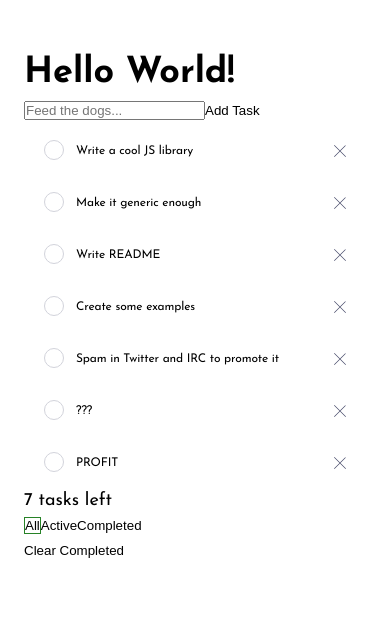
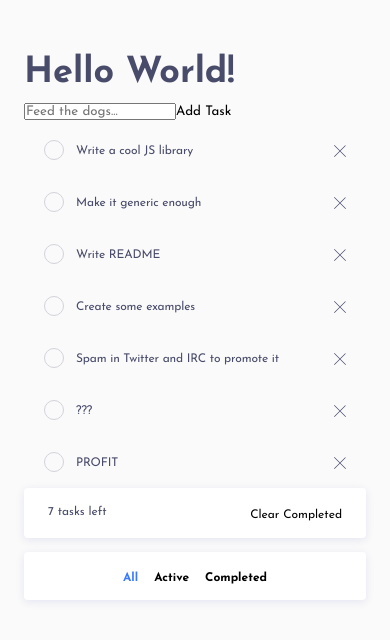
Before and after one commit to cellbesmanos/fm-todo-app, a Vue app: page / in a window 390 px wide. Shown: the top 640 px of the page. Built offline with nearby package versions, Linux system fonts and the light colour scheme.

Commit message:
Feat: Style TodoListToolbar

```diff
--- a/src/components/TodoListToolbar.vue
+++ b/src/components/TodoListToolbar.vue
@@ -1,10 +1,10 @@
 <template>
-  <div>
+  <div class="todoList__toolbar">
     <p>
       {{ `${remainingTasks} ${remainingTasks > 1 ? "tasks" : "task"} left` }}
     </p>
 
-    <div>
+    <div class="todoList__toolbar-filters">
       <button
         v-for="{ id, filter, label } in filters"
         @click="handleClick('filter', $event)"
@@ -62,8 +62,55 @@ function handleClick(type, event = null) {
 </script>
 
 <style>
+.todoList__toolbar {
+  --padding: 2.4rem;
+
+  position: relative;
+
+  display: flex;
+  align-items: center;
+  justify-content: space-between;
+  min-height: 5rem;
+  padding-inline: var(--padding);
+
+  font-size: 1.2rem;
+  font-weight: var(--fw-400);
+
+  border-radius: var(--bradius);
+  background-color: white;
+  box-shadow: 0 0.2rem 0.8rem hsl(236, 33%, 92%);
+}
+
+.todoList__toolbar button {
+  padding-block-start: 0.4rem;
+  font-size: inherit;
+}
+
+.todoList__toolbar-filters {
+  display: flex;
+  align-items: center;
+  justify-content: center;
+  gap: 1.6rem;
+}
+
+@media screen and (max-width: 31.25em) {
+  .todoList__toolbar-filters {
+    position: absolute;
+    top: calc(4.8rem + 1.6rem);
+    left: 0;
+    width: 100%;
+    min-height: 4.8rem;
+    border-radius: inherit;
+    background-color: inherit;
+    box-shadow: inherit;
+  }
+}
+
+.todoList__toolbar-filters button {
+  font-weight: var(--fw-500);
+}
+
 .todoList__filter--active {
-  border: 1px solid hsl(120, 54%, 33%);
-  background-color: transparent;
+  color: var(--clr-blue);
 }
 </style>
--- a/src/main.css
+++ b/src/main.css
@@ -20,6 +20,7 @@
   margin: 0;
   padding: 0;
   box-sizing: inherit;
+  font-family: inherit;
 }
 
 html {
@@ -28,8 +29,11 @@ html {
 
 body {
   font-size: 1.8rem;
+  font-weight: var(--fw-400);
   font-family: "Josefin Sans", sans-serif;
   line-height: 1.4;
+
+  background-color: var(--clr-gray-400);
 
   box-sizing: border-box;
 }
@@ -40,6 +44,7 @@ main {
   grid-template-columns: 1fr;
   padding-block: 4.8rem;
   padding-inline: 2.4rem;
+  color: var(--clr-blue-gray-600);
 }
 
 input {
```
